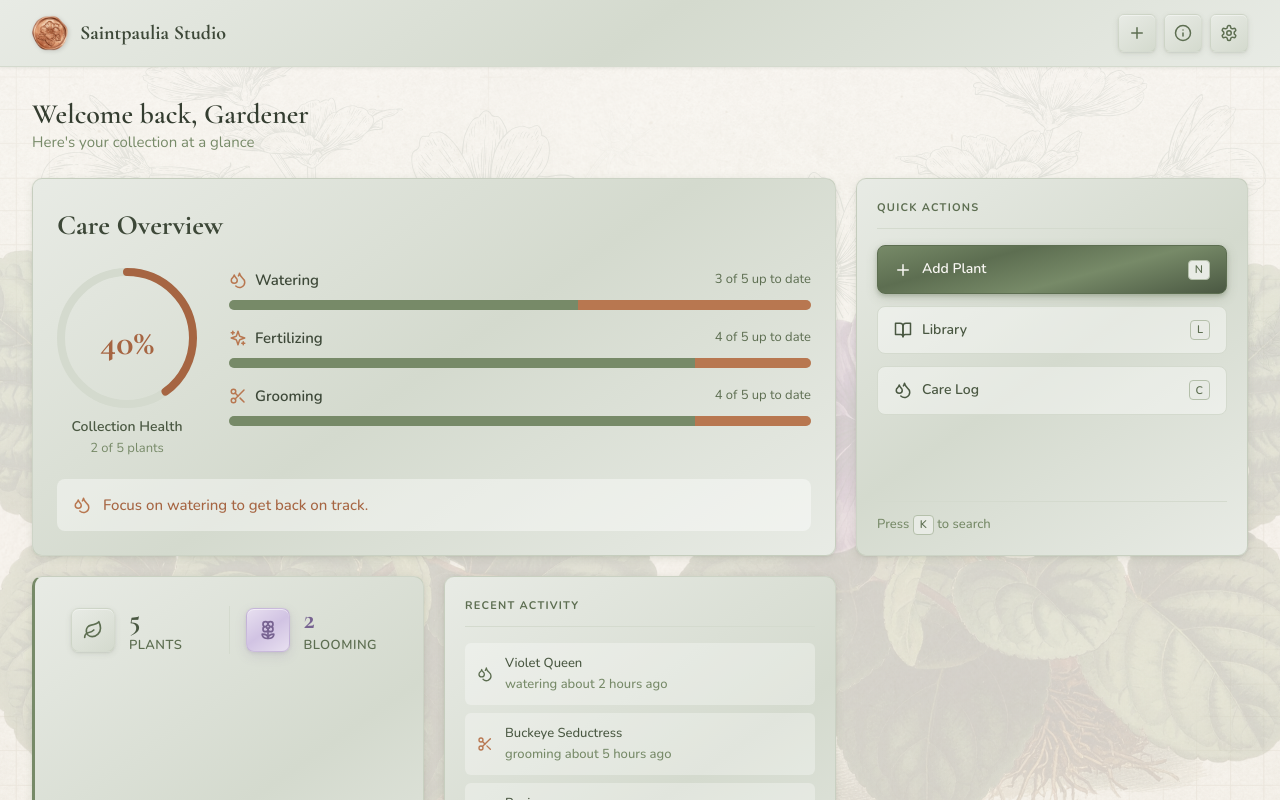
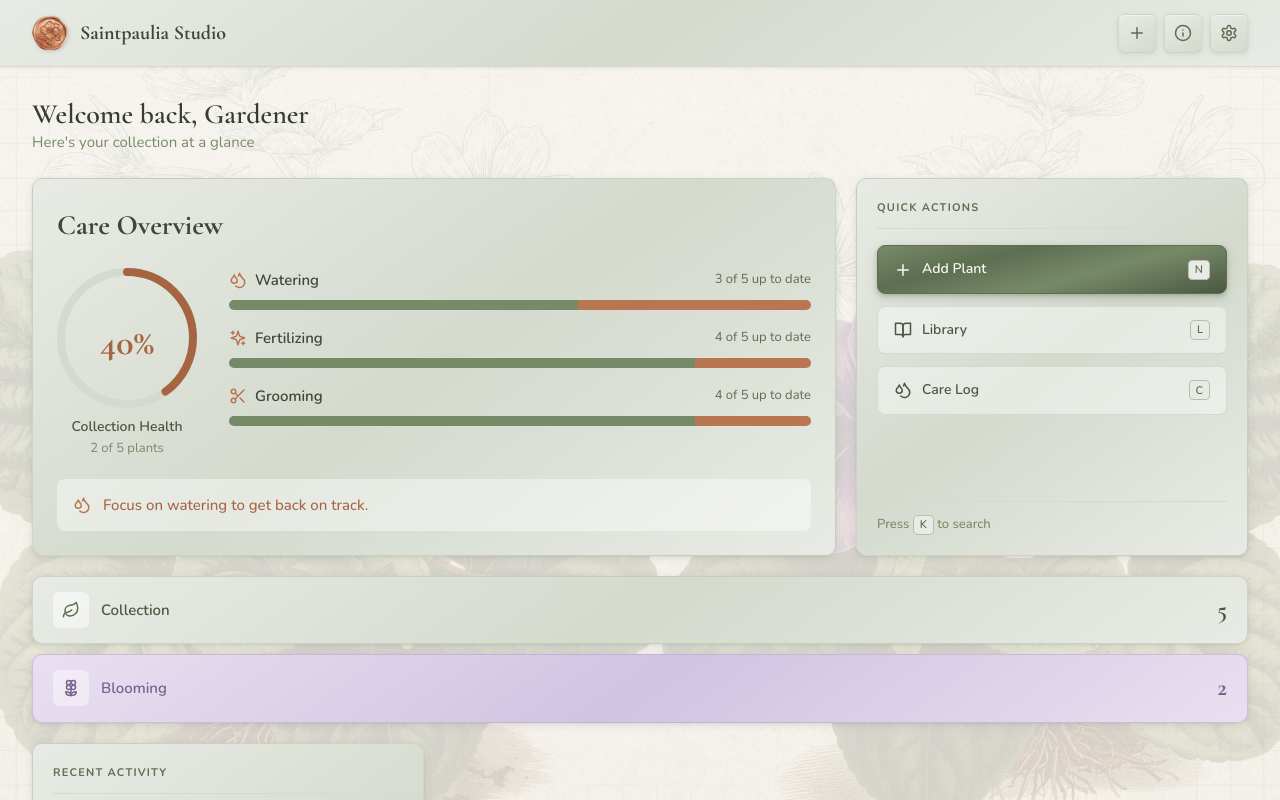
Before and after one commit to kjbrye/saintpaulia-studio, a React (Vite) app: page / in a window 1280 px wide. Shown: the top 800 px of the page. Built offline with nearby package versions, Linux system fonts and the light colour scheme; no server answers.

Commit message:
Fix collection stats to use full-width rows
- Change from box layout to actual full-width row items
- Each stat now spans the full grid width
- Rows have proper hover effects and cohesive styling

```diff
--- a/src/components/dashboard/CollectionStatsPanel.jsx
+++ b/src/components/dashboard/CollectionStatsPanel.jsx
@@ -1,5 +1,5 @@
 /**
- * CollectionStatsPanel - Row-shaped panel showing collection and bloom counts
+ * CollectionStatsPanel - Full-width stat rows for collection and bloom counts
  */
 
 import { Link } from 'react-router-dom';
@@ -7,34 +7,22 @@ import { Flower2, Leaf } from 'lucide-react';
 
 export default function CollectionStatsPanel({ totalPlants = 0, bloomingCount = 0 }) {
   return (
-    <div className="panel panel-stats-row">
-      <div className="stats-row">
-        <Link to="/library" className="stat-cell">
-          <div className="stat-cell-icon stat-cell-icon-sage">
-            <Leaf size={20} />
-          </div>
-          <div className="stat-cell-content">
-            <span className="stat-cell-value">{totalPlants}</span>
-            <span className="stat-cell-label">
-              {totalPlants === 1 ? 'Plant' : 'Plants'}
-            </span>
-          </div>
-        </Link>
+    <div className="stats-rows-container">
+      <Link to="/library" className="stat-row">
+        <div className="stat-row-icon stat-row-icon-sage">
+          <Leaf size={18} />
+        </div>
+        <span className="stat-row-label">Collection</span>
+        <span className="stat-row-value">{totalPlants}</span>
+      </Link>
 
-        <div className="stats-row-divider" />
-
-        <Link to="/library?filter=blooming" className="stat-cell">
-          <div className="stat-cell-icon stat-cell-icon-purple">
-            <Flower2 size={20} />
-          </div>
-          <div className="stat-cell-content">
-            <span className="stat-cell-value stat-cell-value-purple">{bloomingCount}</span>
-            <span className="stat-cell-label">
-              Blooming
-            </span>
-          </div>
-        </Link>
-      </div>
+      <Link to="/library?filter=blooming" className="stat-row stat-row-purple">
+        <div className="stat-row-icon stat-row-icon-purple">
+          <Flower2 size={18} />
+        </div>
+        <span className="stat-row-label">Blooming</span>
+        <span className="stat-row-value">{bloomingCount}</span>
+      </Link>
     </div>
   );
 }
--- a/src/styles/index.css
+++ b/src/styles/index.css
@@ -1150,87 +1150,77 @@ textarea.input {
 }
 
 /* ===========================================
-   COLLECTION STATS ROW PANEL
+   COLLECTION STATS ROWS
    =========================================== */
-.panel-stats-row {
-  border-left: 3px solid var(--sage-500);
+.stats-rows-container {
+  display: flex;
+  flex-direction: column;
+  gap: 10px;
+  grid-column: 1 / -1;
 }
 
-.stats-row {
+.stat-row {
   display: flex;
   align-items: center;
-  gap: 0;
+  gap: 12px;
+  padding: 14px 20px;
+  background: var(--gradient-sage-card);
+  border-radius: var(--radius-lg);
+  border: var(--border-sage);
+  box-shadow: var(--shadow-panel);
+  text-decoration: none;
+  transition: all var(--transition-fast);
 }
 
-.stat-cell {
-  flex: 1;
-  display: flex;
-  align-items: center;
-  gap: 14px;
-  padding: 8px 16px;
-  border-radius: var(--radius-md);
-  text-decoration: none;
-  transition: background var(--transition-fast);
+.stat-row:hover {
+  transform: translateX(4px);
+  box-shadow: var(--shadow-sage-raised);
 }
 
-.stat-cell:hover {
-  background: rgba(255, 255, 255, 0.4);
+.stat-row-purple {
+  background: var(--gradient-purple-card);
+  border: var(--border-purple);
 }
 
-.stat-cell-icon {
-  width: 44px;
-  height: 44px;
-  border-radius: var(--radius-md);
+.stat-row-icon {
+  width: 36px;
+  height: 36px;
+  border-radius: var(--radius-sm);
   display: flex;
   align-items: center;
   justify-content: center;
   flex-shrink: 0;
 }
 
-.stat-cell-icon-sage {
-  background: var(--gradient-sage-button);
-  box-shadow: var(--shadow-sage-subtle);
-  border: var(--border-sage-light);
+.stat-row-icon-sage {
+  background: rgba(255, 255, 255, 0.5);
   color: var(--sage-600);
 }
 
-.stat-cell-icon-purple {
-  background: var(--gradient-purple-card);
-  box-shadow: var(--shadow-purple-raised);
-  border: var(--border-purple);
+.stat-row-icon-purple {
+  background: rgba(255, 255, 255, 0.4);
   color: var(--purple-500);
 }
 
-.stat-cell-content {
-  display: flex;
-  flex-direction: column;
-  gap: 2px;
-}
-
-.stat-cell-value {
-  font-family: var(--font-heading);
-  font-size: 28px;
-  font-weight: 700;
-  line-height: 1;
+.stat-row-label {
+  flex: 1;
+  font-family: var(--font-body);
+  font-size: 15px;
+  font-weight: 600;
   color: var(--sage-700);
 }
 
-.stat-cell-value-purple {
+.stat-row-purple .stat-row-label {
   color: var(--purple-500);
 }
 
-.stat-cell-label {
-  font-family: var(--font-body);
-  font-size: 13px;
-  font-weight: 600;
-  color: var(--sage-600);
-  text-transform: uppercase;
-  letter-spacing: 0.5px;
+.stat-row-value {
+  font-family: var(--font-heading);
+  font-size: 24px;
+  font-weight: 700;
+  color: var(--sage-700);
 }
 
-.stats-row-divider {
-  width: 1px;
-  height: 48px;
-  background: var(--sage-200);
-  flex-shrink: 0;
+.stat-row-purple .stat-row-value {
+  color: var(--purple-500);
 }
```
